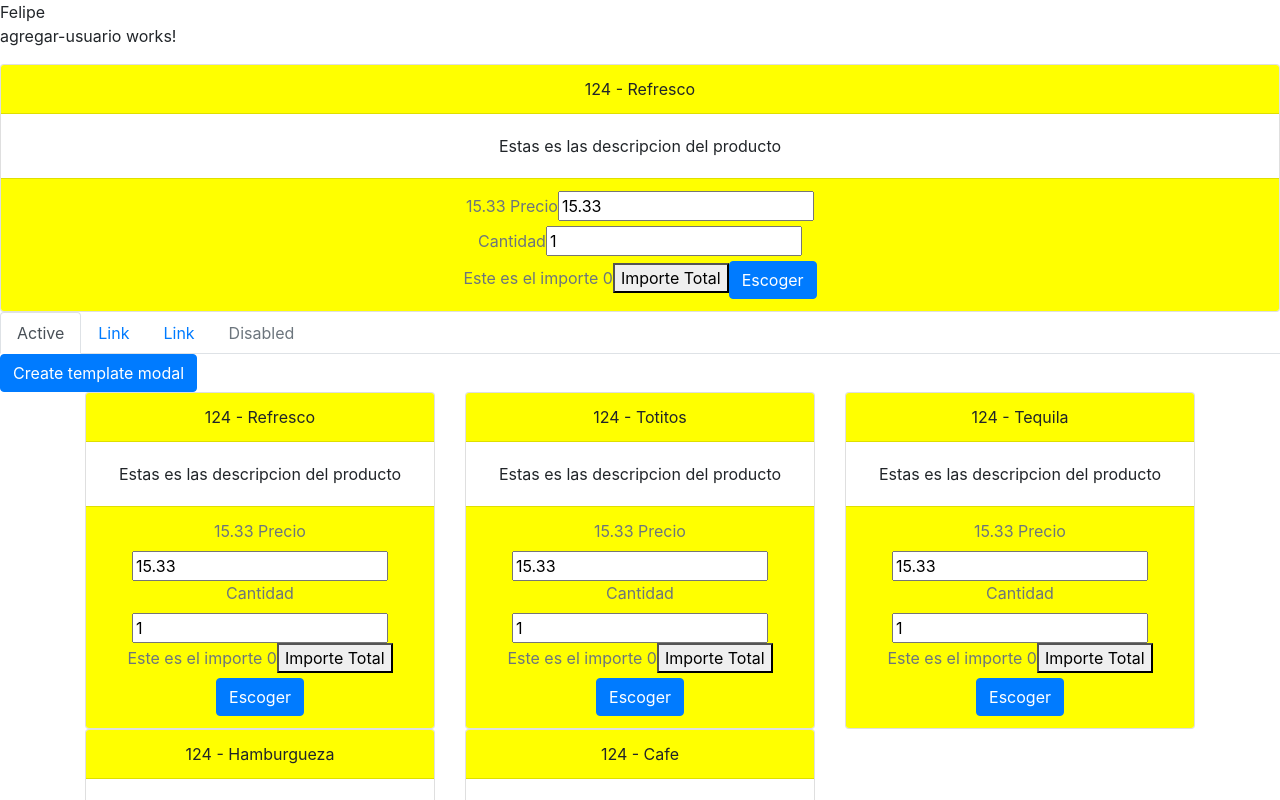
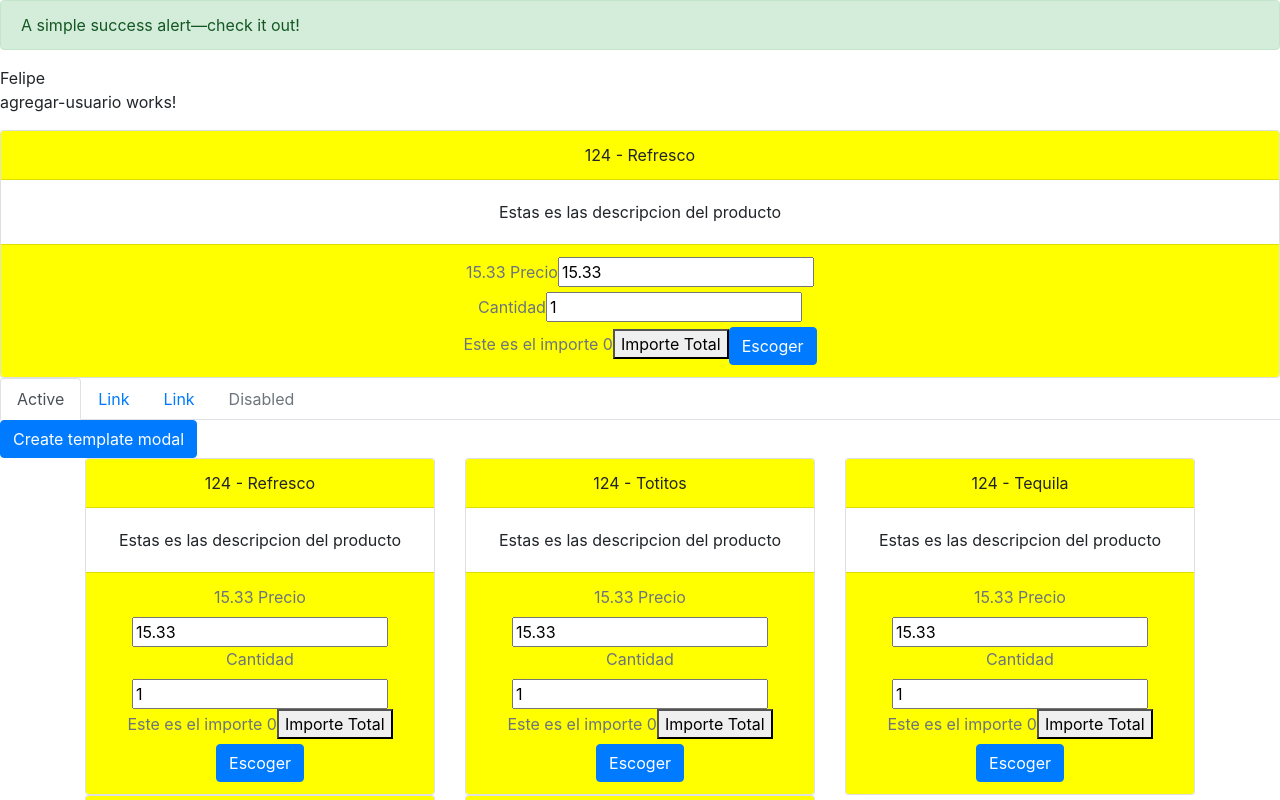
Before and after one commit to cesarcastmore/proyecto1, an Angular app: page / in a window 1280 px wide. Shown: the top 800 px of the page. Built offline with nearby package versions, Linux system fonts and the light colour scheme.

Commit message:
condicciones

```diff
--- a/src/app/app.component.html
+++ b/src/app/app.component.html
@@ -1,3 +1,4 @@
+<app-vista-condiccion></app-vista-condiccion>
 <div id="resultado"> </div>
 <app-agregar-usuario></app-agregar-usuario>
 <app-vista-tarjeta></app-vista-tarjeta>
--- a/src/app/app.module.ts
+++ b/src/app/app.module.ts
@@ -10,6 +10,7 @@ import { VistaBootstrapComponent } from './paginas/vista-bootstrap/vista-bootstr
 import { ModalModule } from 'ngx-bootstrap/modal';
 import { VistaTarjetaComponent } from './paginas/vista-tarjeta/vista-tarjeta.component';
 import { VistaCicloComponent } from './paginas/vista-ciclo/vista-ciclo.component';
+import { VistaCondiccionComponent } from './paginas/vista-condiccion/vista-condiccion.component';
 
 
 @NgModule({
@@ -18,7 +19,8 @@ import { VistaCicloComponent } from './paginas/vista-ciclo/vista-ciclo.component
     ModulosExternosComponent,
     VistaBootstrapComponent,
     VistaTarjetaComponent,
-    VistaCicloComponent
+    VistaCicloComponent,
+    VistaCondiccionComponent
   ],
   imports: [
     BrowserModule,
--- /dev/null
+++ b/src/app/paginas/vista-condiccion/vista-condiccion.component.html
@@ -0,0 +1,24 @@
+<div *ngIf="alert == 'primary'" class="alert alert-primary" role="alert">
+  A simple primary alert—check it out!
+</div>
+<div *ngIf="alert == 'secondary'" class="alert alert-secondary" role="alert">
+  A simple secondary alert—check it out!
+</div>
+<div *ngIf="alert == 'success'" class="alert alert-success" role="alert">
+  A simple success alert—check it out!
+</div>
+<div *ngIf="alert == 'danger'" class="alert alert-danger" role="alert">
+  A simple danger alert—check it out!
+</div>
+<div *ngIf="alert == 'warning'" class="alert alert-warning" role="alert">
+  A simple warning alert—check it out!
+</div>
+<div *ngIf="alert == 'info'" class="alert alert-info" role="alert">
+  A simple info alert—check it out!
+</div>
+<div *ngIf="alert == 'light'" class="alert alert-light" role="alert">
+  A simple light alert—check it out!
+</div>
+<div  *ngIf="alert == 'dark'" class="alert alert-dark" role="alert">
+  A simple dark alert—check it out!
+</div>
--- /dev/null
+++ b/src/app/paginas/vista-condiccion/vista-condiccion.component.ts
@@ -0,0 +1,32 @@
+import { Component, OnInit } from '@angular/core';
+
+@Component({
+  selector: 'app-vista-condiccion',
+  templateUrl: './vista-condiccion.component.html',
+  styleUrls: ['./vista-condiccion.component.css']
+})
+export class VistaCondiccionComponent implements OnInit {
+
+  alert: string = 'primary';
+
+  constructor() {}
+
+  ngOnInit() {
+
+    setTimeout(() => {
+      this.alert = 'danger';
+
+    }, 2000);
+
+    setTimeout(() => {
+      this.alert = 'success';
+
+    }, 4000);
+
+    setTimeout(() => {
+      this.alert = 'info';
+
+    }, 6000);
+  }
+
+}
```
Also changed, not shown: src/app/paginas/vista-condiccion/vista-condiccion.component.css (added), 1 other file (tests, documents, lock files or other folders).
